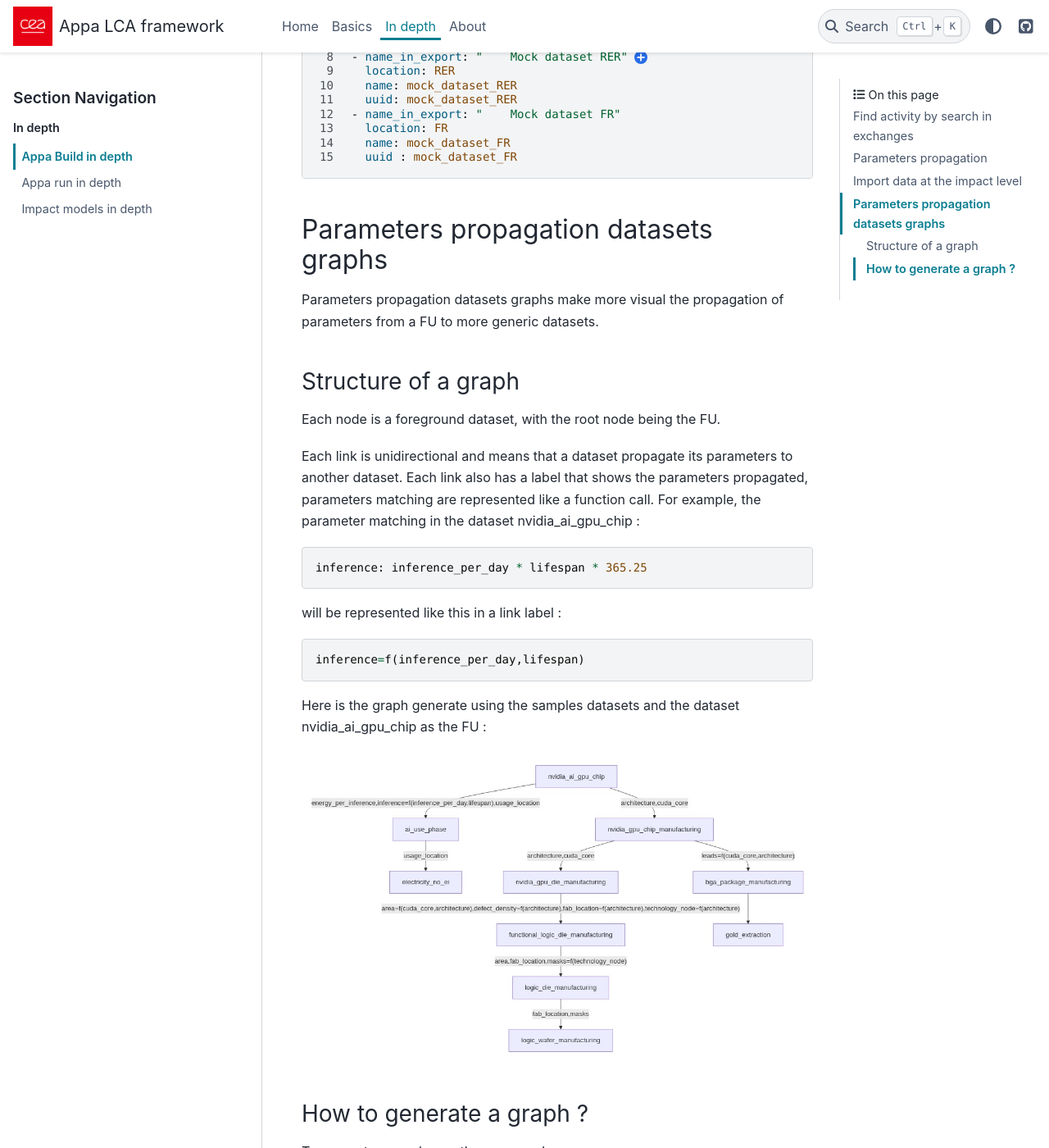
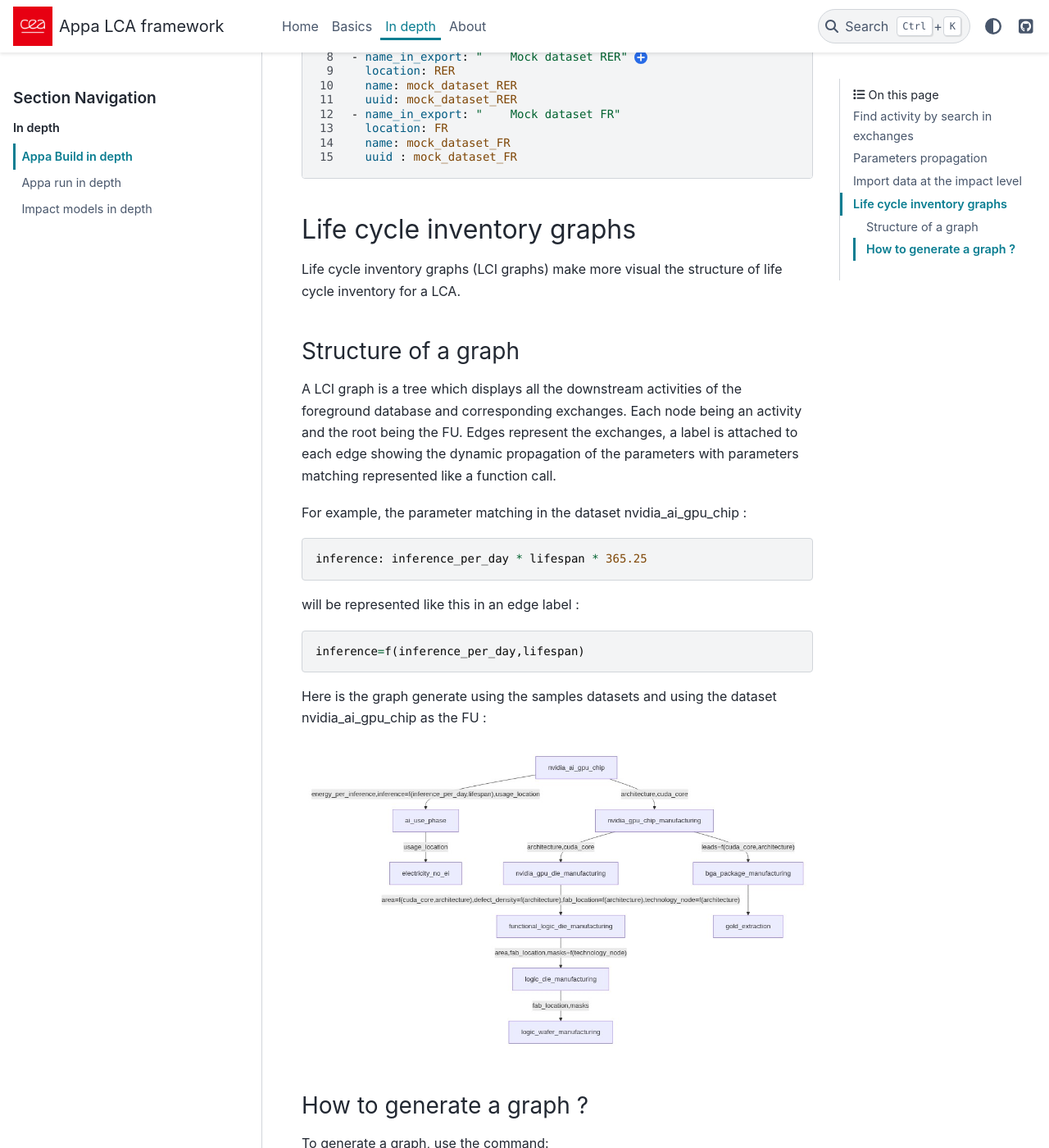
Before and after one commit to appalca/appalca.github.io, a Sphinx documentation site: the page built from docs/in_depth/appa_build_in_depth.md, in a window 1280 px wide and 1400 px high, scrolled down 8248 px. Shown: the whole window at 82% size. Built offline with Sphinx 7.4.7 and the PyData theme 0.15.4, drawn with Linux system fonts in a browser that asks for light colours.

Commit message:
(docs) Rename the section Parameters propagations datasets graphs to LCI graphs

````diff
--- a/docs/in_depth/appa_build_in_depth.md
+++ b/docs/in_depth/appa_build_in_depth.md
@@ -1083,27 +1083,27 @@
 2. Fields specific to a dataset must be specified below the dataset list.
 3. Should match the name of the dataset in the export file. Don't forget to include the spaces at the beginning!
 
-## Parameters propagation datasets graphs
+## Life cycle inventory graphs
 
-Parameters propagation datasets graphs make more visual the propagation of parameters from a FU to more
-generic datasets.
+Life cycle inventory graphs (LCI graphs) make more visual the structure of life cycle inventory for a LCA.
 
 ### Structure of a graph
 
-Each node is a foreground dataset, with the root node being the FU.
+A LCI graph is a tree which displays all the downstream activities of the foreground database and corresponding exchanges.
+Each node being an activity and the root being the FU.
+Edges represent the exchanges, a label is attached to each edge showing the dynamic propagation of the parameters
+with parameters matching represented like a function call.
 
-Each link is unidirectional and means that a dataset propagate its parameters to another dataset.
-Each link also has a label that shows the parameters propagated, parameters matching are represented like a function call.
 For example, the parameter matching in the dataset nvidia_ai_gpu_chip :
 ```
 inference: inference_per_day * lifespan * 365.25
 ```
-will be represented like this in a link label :
+will be represented like this in an edge label :
 ```
 inference=f(inference_per_day,lifespan)
 ```
 
-Here is the graph generate using the samples datasets and the dataset nvidia_ai_gpu_chip as the FU :
+Here is the graph generate using the samples datasets and using the dataset nvidia_ai_gpu_chip as the FU :
 
 <figure>
   <img src="../_static/in_depth/sample_diagram.png" alt="" width="1000" />
````
